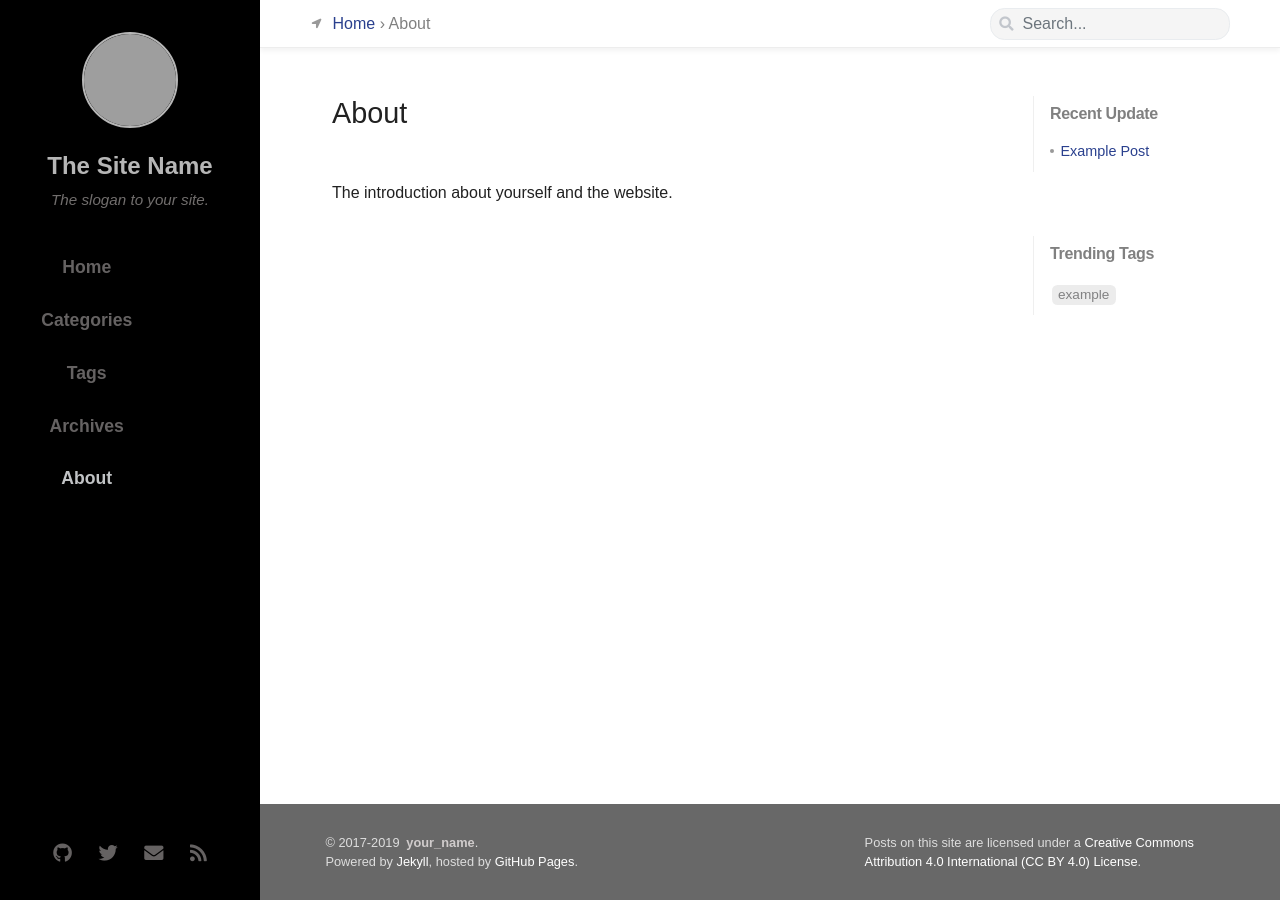
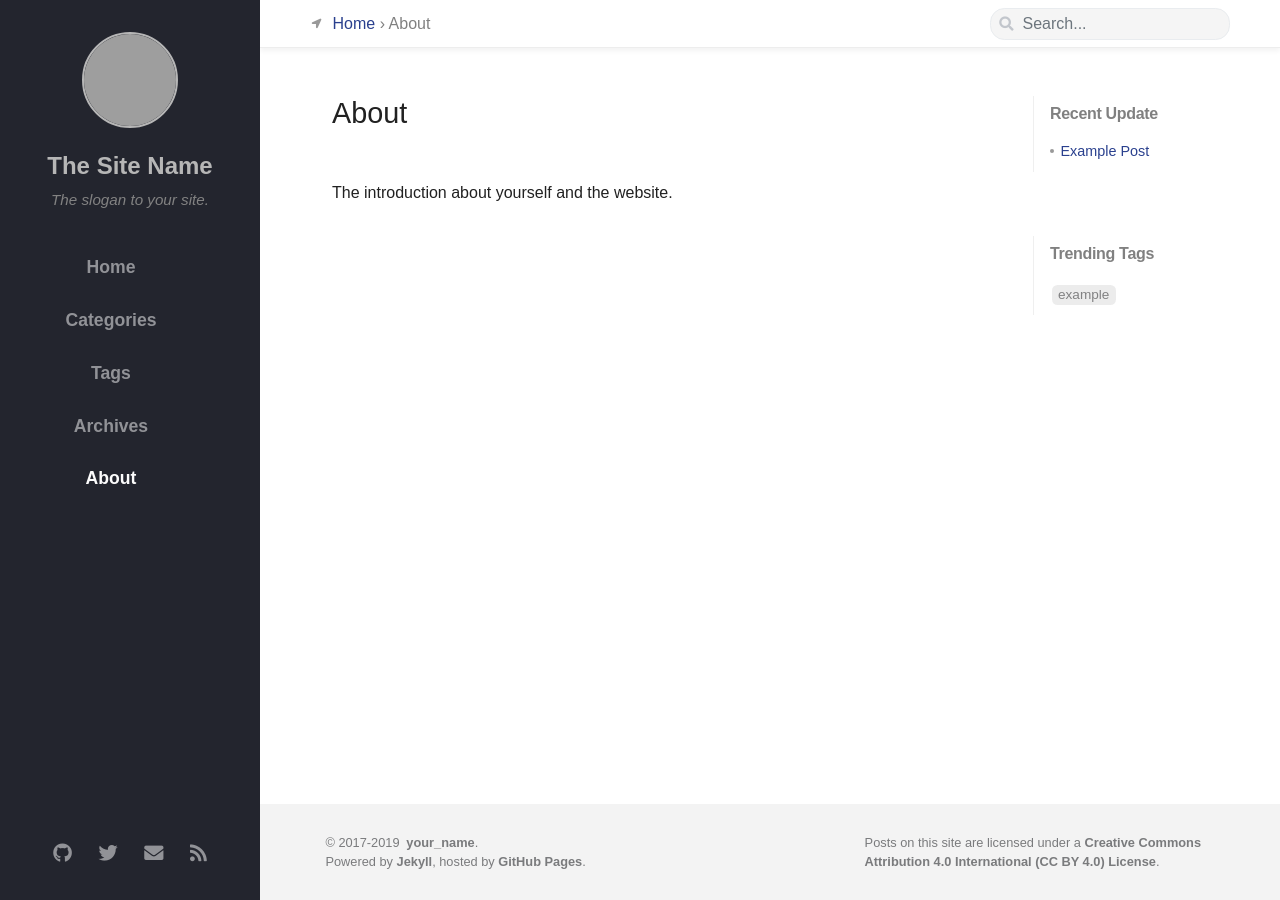
Before and after one commit to tracygu/tracygu.github.io, a Jekyll site: the page built from tabs/about.md, in a window 1280 px wide. Built offline with Jekyll 4.4.1, drawn with Linux system fonts in a browser that asks for light colours; nearby versions of some CDN libraries; some web fonts are replaced; grey boxes are pictures that could not be loaded.

Commit message:
Lighten background color for sidebar and footer.

```diff
--- a/assets/css/_src/main.scss
+++ b/assets/css/_src/main.scss
@@ -28,29 +28,35 @@ body {
   height: 100%;
   overflow-y: auto;
   width: 260px;
-  background: #000;
+  background: rgb(35, 37, 46);
   z-index: 99;
   transition: transform 0.4s ease;
   -webkit-transition: transform 0.4s ease;
 }
 
+#sidebar a {
+  color: rgba(255,255,255,0.5);
+  transition: color 0.35s ease-in-out;
+}
+
 #sidebar .nav-item {
   height: 20%;
+  padding: 0 2rem;
 }
 
 #sidebar .nav-link {
   border-radius: 0;
   font-size: 1.1rem;
-  font-weight: 700;
+  font-weight: 600;
 }
 
 #sidebar .nav-item:hover .nav-link {
-  color: #c1c3c5;
   font-size: 1.2rem;
 }
 
+#sidebar .nav-item:hover .nav-link,
 #sidebar .nav-item.active .nav-link {
-  color: #c1c3c5;
+  color: #fcfcfc;
 }
 
 #sidebar ul {
@@ -60,12 +66,12 @@ body {
 }
 
 .cursor {
-  background: #dae0e5;
+  background: #fcfcfc;
   position: relative;
   display: none;
   top: 0;
-  left: 98%;
-  width: 4px;
+  left: 98.5%;
+  width: 3px;
   height: 10%;
   -webkit-transition: top 0.5s ease;
   -moz-transition: top 0.5s ease;
@@ -105,12 +111,6 @@ body {
 #nav-wrap {
   width: 100%;
   flex-grow: 1;
-}
-
-.nav-item .nav-link {
-  text-align: center;
-  padding: 0;
-  color: #656262;
 }
 
 #logo-wrap {
@@ -167,7 +167,7 @@ body {
 #site-slogan {
   font-size: 95%;
   text-align: center;
-  color: rgb(113, 110, 109);;
+  color: #828282;
   line-height: 1.2rem;
   padding: .6rem 1.5rem 2rem 1.5rem;
 }
@@ -198,6 +198,7 @@ body {
 }
 
 .contact {
+  font-size: 1.2rem;
   padding: 2rem 2.5rem;
   flex-shrink: 0;
   -webkit-flex-shrink: 0;
@@ -205,12 +206,7 @@ body {
   /*box-shadow: inset 0 0 0.25em 0 rgba(0, 0, 0, 0.22);*/
 }
 
-.contact a {
-  font-size: 1.2rem;
-  color: #656262;
-}
-
-.contact a:hover {
+#sidebar .contact a:hover {
   color: #fff;
 }
 
@@ -348,8 +344,8 @@ footer {
   height: 6rem; /* see the height of #main-wrap */
   padding: 1rem;
   font-size: 0.8rem;
-  color: #dddddd;
-  background: #686868;
+  color: #7a7b7d;
+  background: #f3f3f3;
 }
 
 footer>div.d-flex {
@@ -369,14 +365,13 @@ footer>.d-flex>div {
 
 footer .copyright a,
 footer .license a {
-  font-weight: 400;
-  color: #fff;
+  font-weight: 600;
+  color: inherit;
 }
 
 .copyright-owner {
+  font-weight: 600;
   margin-left: .2rem;
-  font-weight: 600;
-  color: rgb(208, 204, 204);
 }
 
 
@@ -474,10 +469,6 @@ footer .license a {
 }
 
 /*--- Typography ---*/
-
-#sidebar a {
-  transition: color 0.35s ease-in-out;
-}
 
 h1>a, p>a, span>a,
 .post-content a,
```
